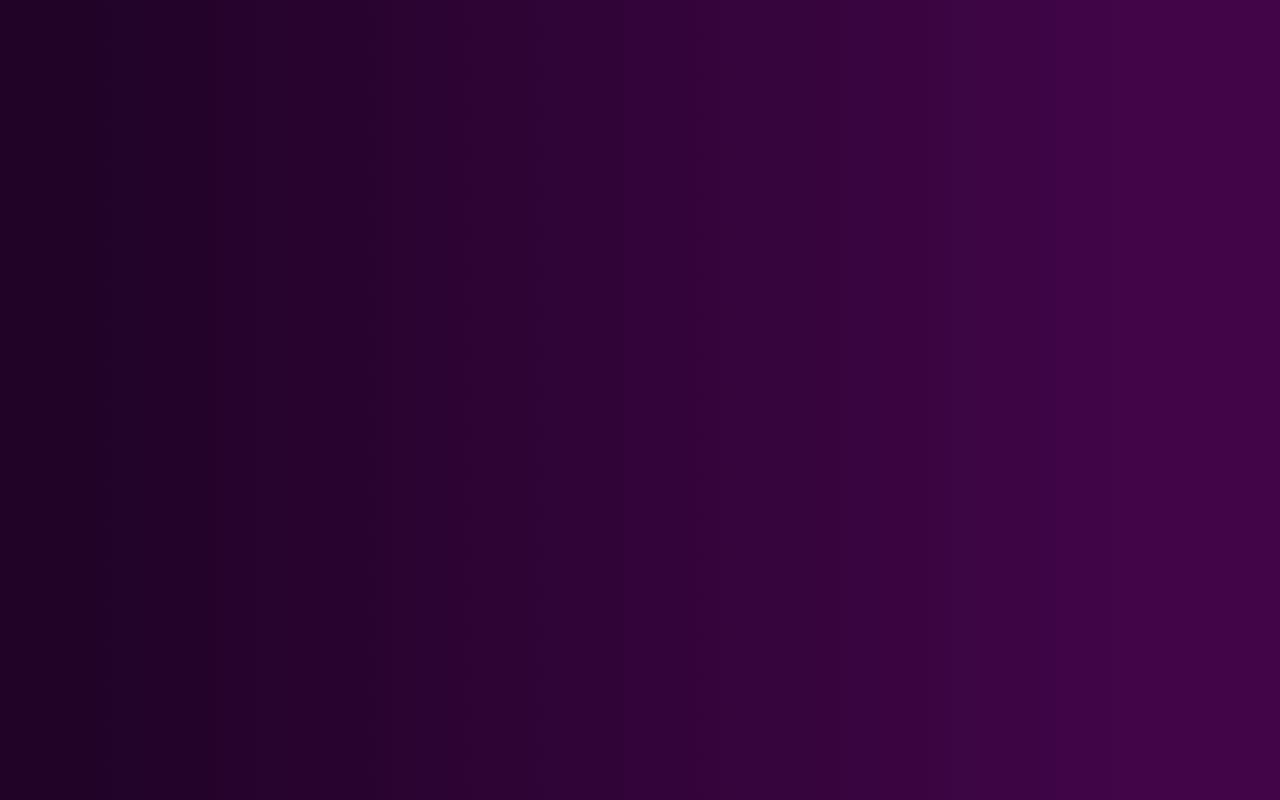
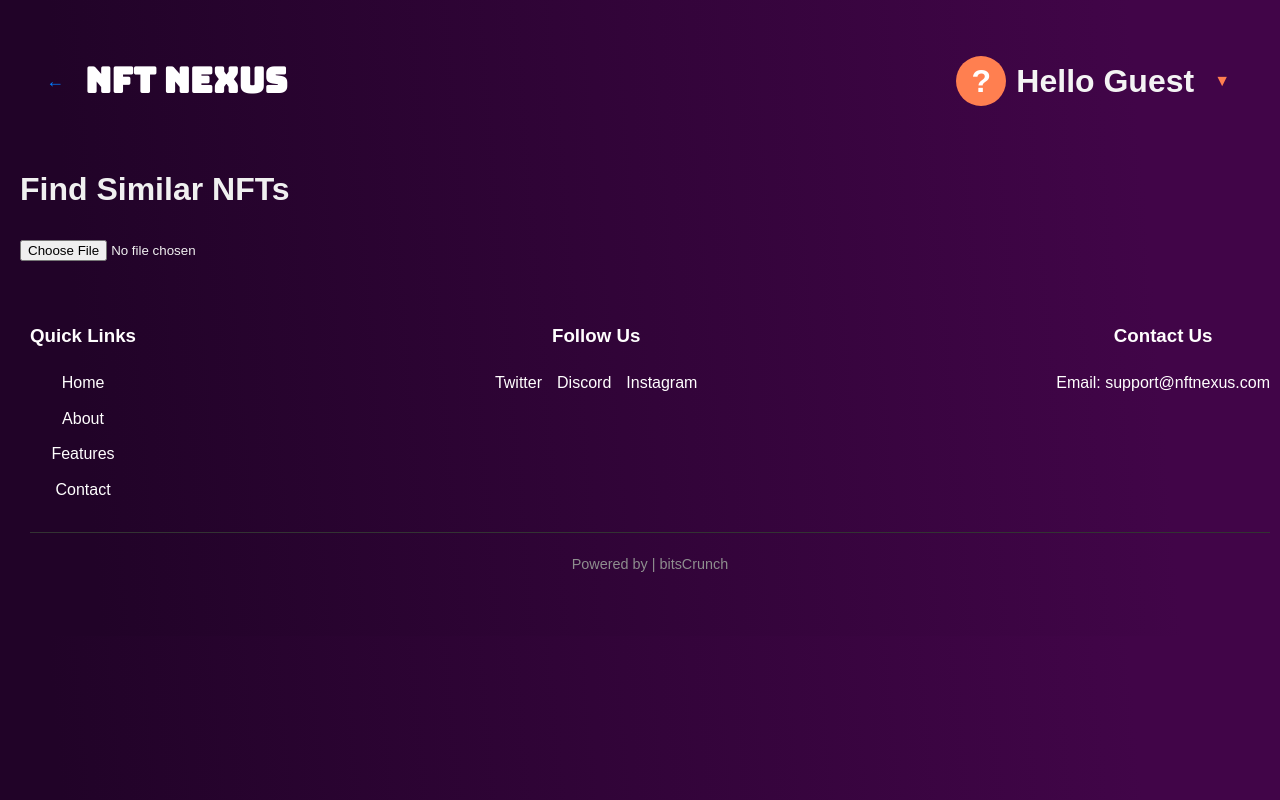
Before and after one commit to Jatinsinha03/NFT-Nexus, a React (Create React App) app in the folder frontend/: page /checkCopyright in a window 1280 px wide. Before the commit this address had no page. Built offline with nearby package versions, Linux system fonts and the light colour scheme; no server answers.

Commit message:
New Page Added

```diff
--- a/frontend/src/App.js
+++ b/frontend/src/App.js
@@ -13,6 +13,7 @@ import Favorites from './Pages/Favorites/Favorites';
 import RiskCalculator from './Pages/MarketPlace/RiskCalculator';
 import TopNFTS from './Pages/TopNFTs/TopNFTS';
 import Profile from './Pages/Profile/Profile';
+import NftSearchPage from './Pages/Check_Copyright/NftSearchPage';
 
 function App() {
   return (
@@ -29,6 +30,7 @@ function App() {
           <Route path="/marketplacerisk" element={<RiskCalculator/>} />
           <Route path="/topnfts" element={<TopNFTS/>} />
           <Route path="/profile" element={<Profile/>} />
+          <Route path="/checkCopyright" element={<NftSearchPage/>} />
         </Routes>
 
     </Router>
--- /dev/null
+++ b/frontend/src/Pages/Check_Copyright/NftSearchPage.js
@@ -0,0 +1,70 @@
+import React, { useState } from 'react';
+import axios from 'axios';
+import NavBar from '../../components/NavBar';
+import Footer from "../../components/Footer";
+
+
+const NftSearchPage = () => {
+  const [nftData, setNftData] = useState(null);
+  const [loading, setLoading] = useState(false);
+  const [error, setError] = useState(null);
+
+  // Handle file upload
+  const handleFileUpload = async (event) => {
+    const file = event.target.files[0];
+    if (file) {
+      setLoading(true);
+      setError(null);
+
+      const formData = new FormData();
+      formData.append('image', file);
+
+      try {
+        // Send the file to your Flask server
+        const response = await axios.post('http://localhost:3030/nft-image-upload', formData, {
+          headers: {
+            'Content-Type': 'multipart/form-data',
+          },
+        });
+
+        if (response.data.nfts && response.data.nfts.length > 0) {
+          setNftData(response.data.nfts[0]);  // Get the top match
+        } else {
+          setError('No similar NFTs found');
+        }
+      } catch (err) {
+        console.error('Error fetching NFT data:', err);
+        setError('An error occurred while fetching NFT data');
+      } finally {
+        setLoading(false);
+      }
+    }
+  };
+
+  return (
+    <>
+    <NavBar/>
+    <div className="nft-search-page">
+      <h1>Find Similar NFTs</h1>
+      <input type="file" accept="image/*" onChange={handleFileUpload} />
+
+      {loading && <p>Loading...</p>}
+      {error && <p style={{ color: 'red' }}>{error}</p>}
+
+      {nftData && !loading && (
+        <div className="nft-result">
+          <h2>Top Match</h2>
+          <img src={nftData.metadata.token_image_url} alt={nftData.metadata.name} />
+          <h3>{nftData.metadata.name}</h3>
+          <p>Collection: {nftData.metadata.collection_name}</p>
+          <p>Similarity Score: {nftData.metric_values.similarity_score.value*100}%</p>
+          <p>Similarity Category: {nftData.metric_values.similarity_category.value}</p>
+        </div>
+      )}
+    </div>
+    <Footer/>
+    </>
+  );
+};
+
+export default NftSearchPage;
--- a/frontend/src/Pages/Login/Login.js
+++ b/frontend/src/Pages/Login/Login.js
@@ -1,10 +1,12 @@
 import React, { useState, useEffect } from 'react';
-import { useNavigate,Link } from 'react-router-dom';
+import { useNavigate, Link } from 'react-router-dom';
 import './Login.css';
+import Loader from '../../components/Loader'; // Import Loader
 
 export default function Login(props) {
     const [loginDetails, setLoginDetails] = useState({ email: "", password: "" });
     const [transform, setTransform] = useState("");
+    const [isLoading, setIsLoading] = useState(false); // Renamed for consistency
     let navigate = useNavigate();
 
     useEffect(() => {
@@ -26,6 +28,7 @@ export default function Login(props) {
 
     const handleSubmit = async (e) => {
         e.preventDefault();
+        setIsLoading(true); // Set loading to true when the login starts
         const response = await fetch("https://nft-nexus-backend.onrender.com/api/auth/login", {
             method: "POST",
             headers: {
@@ -34,6 +37,8 @@ export default function Login(props) {
             body: JSON.stringify(loginDetails),
         });
         const json = await response.json();
+        setIsLoading(false); // Set loading to false after the request completes
+
         if (json.flag) {
             localStorage.setItem('token', json.authToken);
             navigate("/main");
@@ -47,10 +52,12 @@ export default function Login(props) {
     };
 
     return (
-      <div className="bdy">
-        <div>
+        <div className="bdy">
             {/* Background text */}
             <div id="emailHelp-background">NFT NEXUS</div>
+
+            {/* Loader (visible when isLoading is true) */}
+            {isLoading && <Loader />}
 
             {/* Login container */}
             <div
@@ -90,6 +97,5 @@ export default function Login(props) {
                 </form>
             </div>
         </div>
-        </div>
     );
 }
--- a/frontend/src/Pages/Profile/Profile.js
+++ b/frontend/src/Pages/Profile/Profile.js
@@ -3,6 +3,7 @@ import axios from "axios";
 import { Table, TableBody, TableCell, TableContainer, TableHead, TableRow, Paper, Button } from "@mui/material";
 import NavBar from '../../components/NavBar';
 import './Profile.css';
+import Footer from "../../components/Footer";
 
 const Profile = () => {
   const [userDetails, setUserDetails] = useState({ name: "", walletAddress: "" });
@@ -136,6 +137,7 @@ const Profile = () => {
           </div>
         </div>
       </div>
+      <Footer/>
     </>
   );
 };
--- a/frontend/src/components/NavBar.js
+++ b/frontend/src/components/NavBar.js
@@ -99,6 +99,11 @@ function NavBar() {
                             Profile
                         </button>
                     </Link>
+                    <Link to="/checkCopyright">
+                        <button style={isActive('/checkCopyright') ? { backgroundColor: 'green', color: "#ffffff" } : null}>
+                            Check for copyright
+                        </button>
+                    </Link>
                     <p className='dropdown-walletAddress'>{formatWalletAddress(userDetails.walletAddress)}</p>
                     <button style={{ backgroundColor: '#ff7f50', color: "#ffffff" }} onClick={handleLogout}>
                         Logout
```
Also changed, not shown: 1 other file (tests, documents, lock files or other folders).
